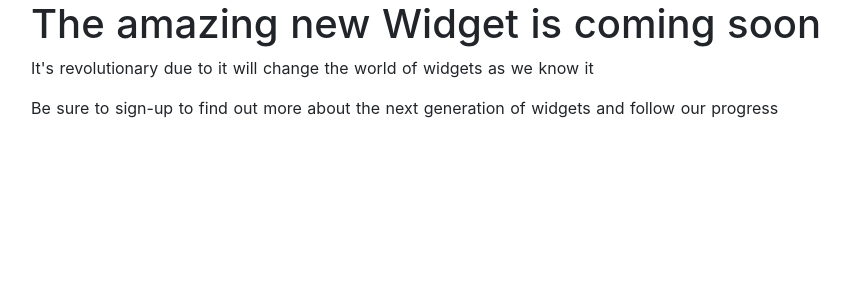
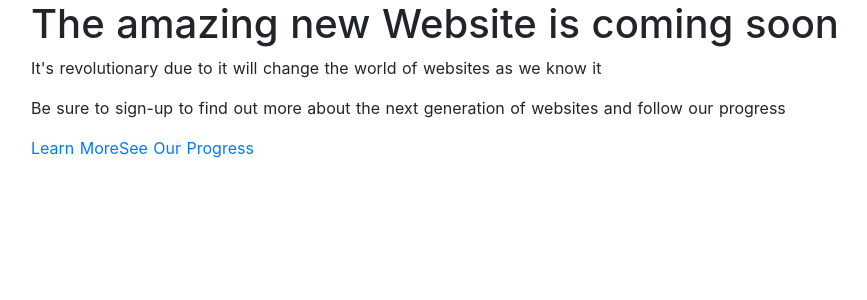
Before and after one commit to juanma77/app-nuxt-vuejs, a Nuxt app: page / in a window 1280 px wide. Shown: the top 300 px of the page, without its empty margins (54-921 px from the left). Built offline with nearby package versions, Linux system fonts and the light colour scheme.

Commit message:
nuxt-link functionality added

```diff
--- a/pages/index.vue
+++ b/pages/index.vue
@@ -1,9 +1,14 @@
 <template>
   <div class="container">
-    <h1 class="statement">The amazing new Widget is coming soon</h1>
-    <p class="subtext">It's revolutionary due to it will change the world of <UserAgent />  widgets as we know it</p>
-    <p class="subtext">Be sure to sign-up to find out more about the next generation of widgets
+    <h1 class="statement">The amazing new Website is coming soon</h1>
+    <p class="subtext">It's revolutionary due to it will change the world of <UserAgent /> websites as we know it</p>
+    <p class="subtext">Be sure to sign-up to find out more about the next generation of websites
     and follow our progress</p>
+
+    <!-- nuxt-link es para crear links entre las páginas de nuestra aplicación -->
+    <nuxt-link to="/learnMore" class="callToAction">Learn More</nuxt-link>
+    <nuxt-link to="/progress" class="callToAction">See Our Progress</nuxt-link>
+
   </div>
 </template>
 
```
